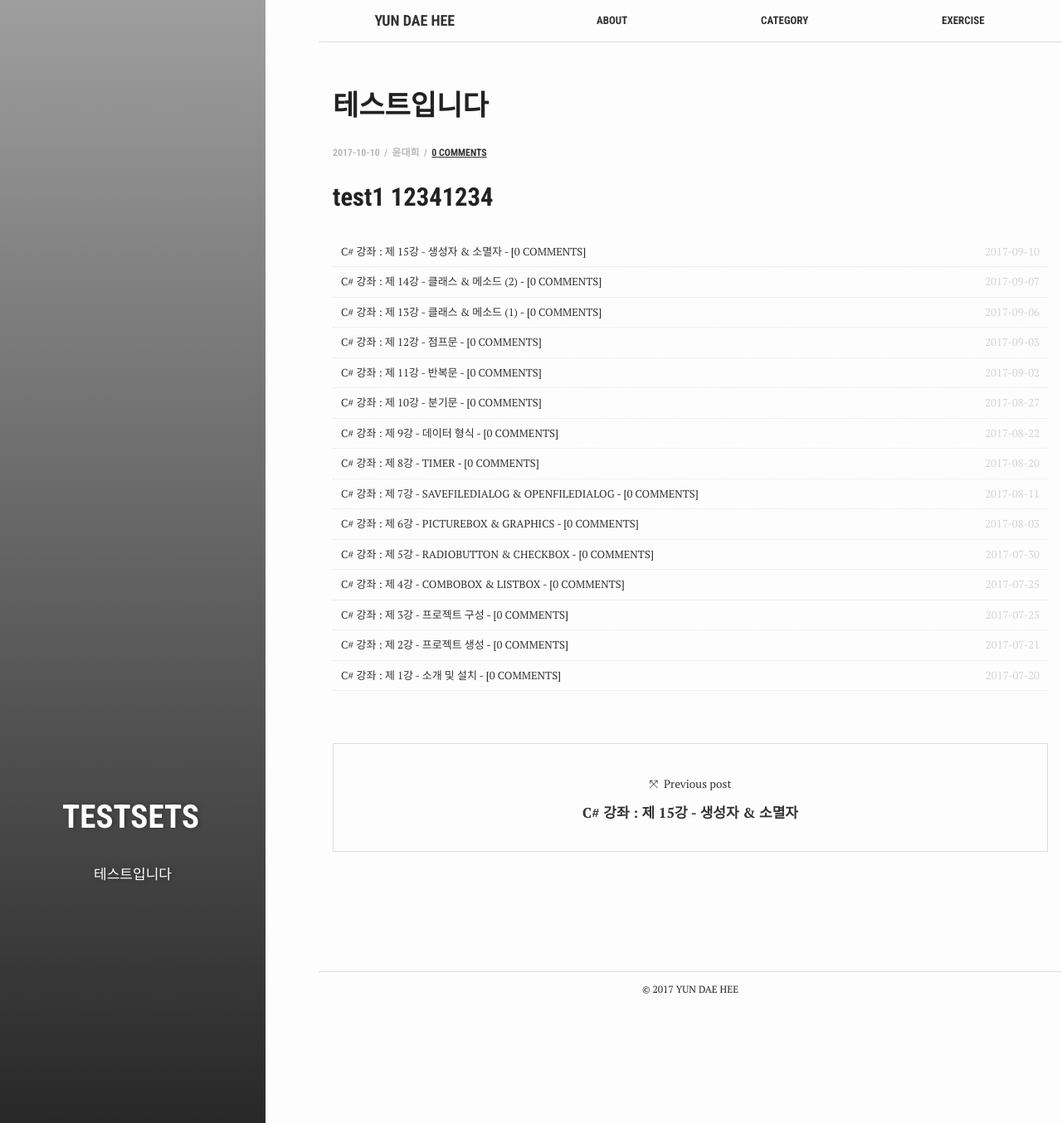
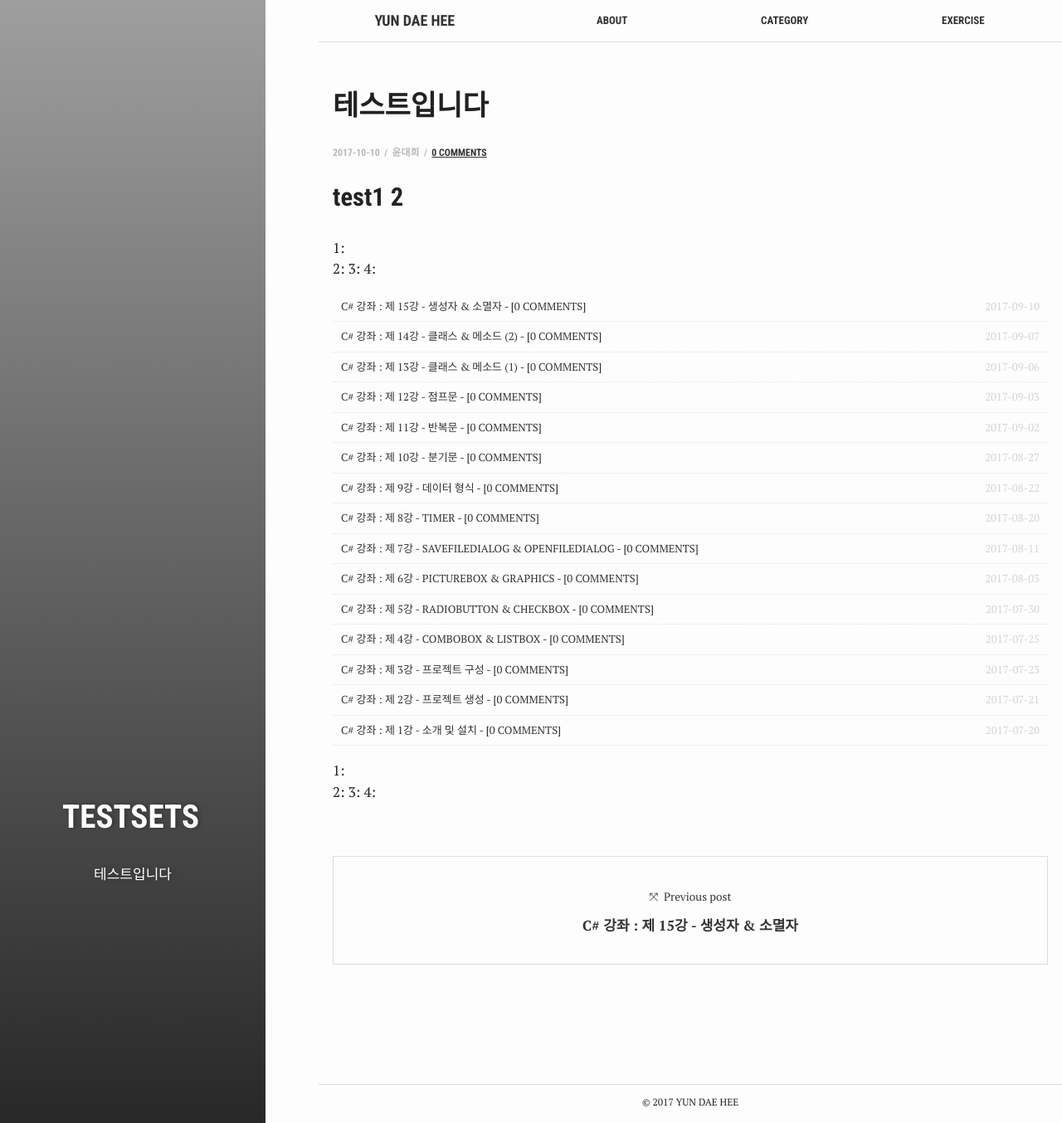
Before and after one commit to test076923/test076923.github.io, a Jekyll site: the page built from _posts/2017-10-10-ssstest.md, in a window 1280 px wide and 1354 px high. Shown: the whole window at 83% size. Built offline with Jekyll 4.4.1, drawn with Linux system fonts in a browser that asks for light colours; comment, search, counter and statistics services are not loaded.

Commit message:
Update 2017-10-10-ssstest.md

```diff
--- a/_posts/2017-10-10-ssstest.md
+++ b/_posts/2017-10-10-ssstest.md
@@ -11,13 +11,16 @@ tags: ['testsets']
 author: 윤대희
 ---
 
-## test1 12341234 ##
+## test1 2 ##
 
 {% for tag in site.tags %}
   {% assign t = tag | first %}
   {% assign posts = tag | last %}
 
-{{ posts.title }}
+1:{{ posts.post.categories }}
+2:{{ posts.categories }}
+3:{{ posts.title }}
+4:{{ (post in posts).title }}
 
   {% if posts.categories == "posts" %}
 
```
